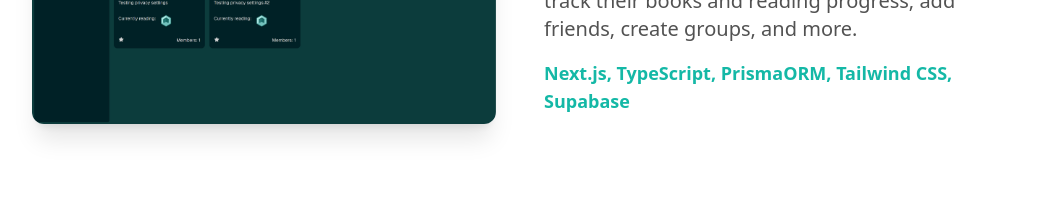
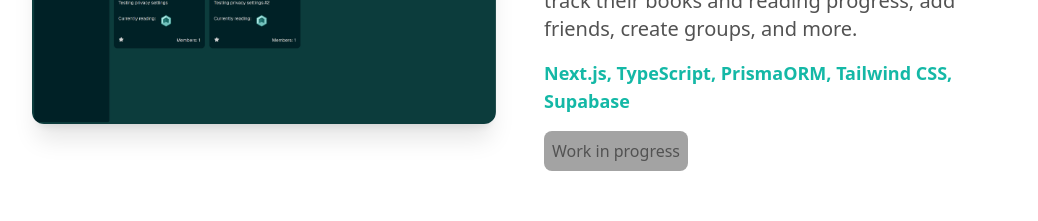
Before and after one commit to Lifguson/portfolio-nextjs, a Next.js app: page / in a window 1280 px wide. Shown: the part 1820-2041 px from the top of the page, without its empty margins (120-1158 px from the left). Built offline with nearby package versions, Linux system fonts and the light colour scheme.

Commit message:
Feat: added 'Work in progress' card to Booknook

```diff
--- a/app/components/Projects.js
+++ b/app/components/Projects.js
@@ -89,6 +89,11 @@ const Projects = () => {
                       {project.techStack}
                     </p>
                     <div className="flex flex-row align-bottom space-x-4">
+                      {project.name == "Booknook" && (
+                        <p className="text-md text-neutral-600 dark:text-black dark:bg-neutral-200 bg-neutral-400 p-2 rounded-lg">
+                          Work in progress
+                        </p>
+                      )}
                       {project.githubLink !== "" && (
                         <Link href={project.githubLink} target="_blank">
                           <BsGithub
```
